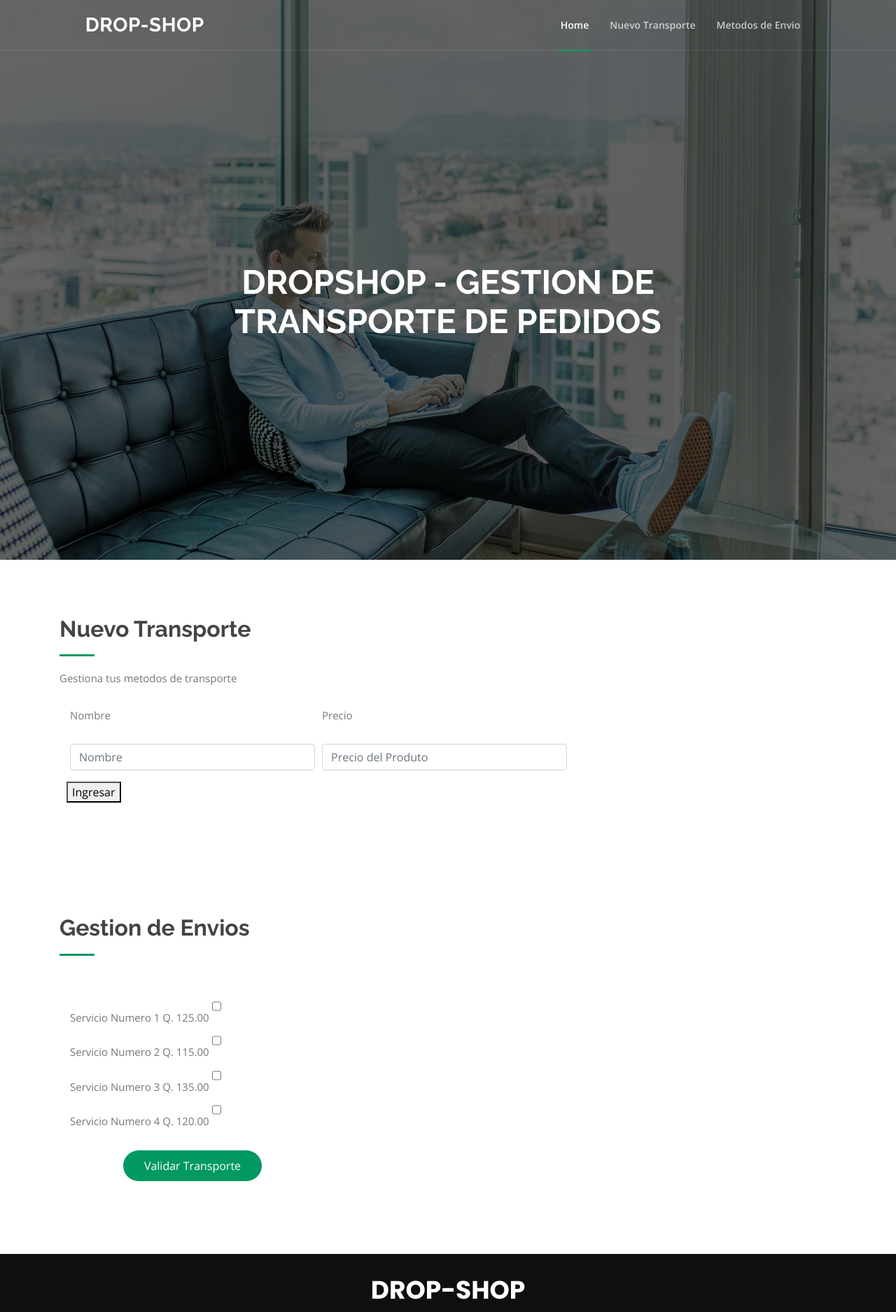
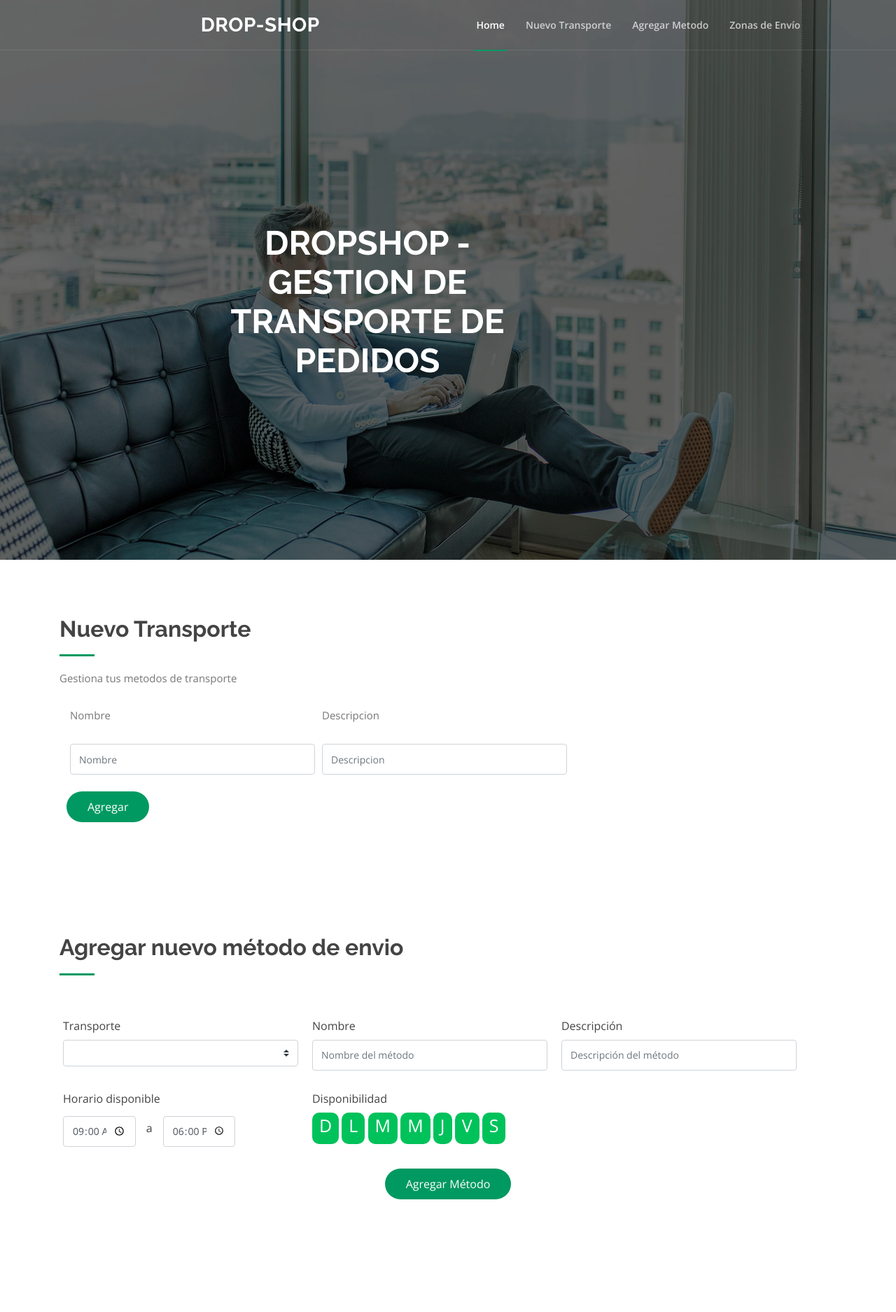
Before and after one commit to richie77mendez/adminDropShop, a PHP site: page /transporte.php in a window 1280 px wide. Shown: the top 1875 px of the page at 70% size. Run offline with PHP 8.4, Linux system fonts and the light colour scheme; lists and menus that the app fills with data are empty; some libraries are stand-ins or nearby versions.

Commit message:
nuevos funcionalidades de metodos de envio

```diff
--- /dev/null
+++ b/assets/css/customStyles.css
@@ -0,0 +1,55 @@
+.input-field {
+    width: 30%;
+    margin: 10px;
+}
+
+.input-time-medium {
+    width: 30%;
+    margin: 5px;
+}
+
+.inputDateMedium {
+    width: 40%;
+    margin: 5px;
+}
+
+.label-margin {
+    margin: 10px;
+}
+
+h1 {
+    color: #464646;
+    width: 500px;
+    margin: 0 auto;
+    text-align: center;
+}
+
+.dowPicker {
+    /* width: 400px; */
+    /* margin: 0 auto; */
+    /* text-align: center; */
+    /* padding: 5px; */
+}
+
+.labelPicker {
+    font-size: 25px;
+    color: #fff;
+    cursor: pointer;
+}
+
+input[type=checkbox] {
+    display: none;
+}
+
+input[type=checkbox]:checked~label {
+    color: #004f25;
+}
+
+.dowPickerOption {
+    display: inline-block;
+    padding-left: 10px;
+    padding-right: 10px;
+    background-color: #00c25b;
+    border-radius: 10px;
+    /* background-color: #000; */
+}
--- /dev/null
+++ b/assets/js/registrarEnvio.js
@@ -0,0 +1,289 @@
+const TEXT_NO = 'no';
+const TEXT_YES = 'yes';
+
+loadTransportes();
+loadMetodosEnvio();
+loadPaises();
+loadCiudades();
+
+
+var sunday = false;
+var monday = false;
+var tuesday = false;
+var wednesday = false;
+var thursday = false;
+var friday = false;
+var saturday = false;
+
+var disponibilidad = [TEXT_NO, TEXT_NO, TEXT_NO, TEXT_NO, TEXT_NO, TEXT_NO, TEXT_NO];
+var transportistas = [];
+
+function setStateToDay(day) {
+    switch (day) {
+        case 'sunday':
+            this.sunday = !this.sunday;
+            setDisponibilidad(day, this.sunday);
+            // console.log('sunday', sunday);
+            break;
+        case 'monday':
+            this.monday = !this.monday;
+            setDisponibilidad(day, this.monday);
+            // console.log('monday', monday);
+            break;
+        case 'tuesday':
+            this.tuesday = !this.tuesday;
+            setDisponibilidad(day, this.tuesday);
+            // console.log('tuesday', tuesday);
+            break;
+        case 'wednesday':
+            this.wednesday = !this.wednesday;
+            setDisponibilidad(day, this.wednesday);
+            // console.log('wednesday', wednesday);
+            break;
+        case 'thursday':
+            this.thursday = !this.thursday;
+            setDisponibilidad(day, this.thursday);
+            // console.log('thursday', thursday);
+            break;
+        case 'friday':
+            this.friday = !this.friday;
+            setDisponibilidad(day, this.friday);
+            // console.log('friday', friday)
+            break;
+        case 'saturday':
+            this.saturday = !this.saturday;
+            setDisponibilidad(day, this.saturday);
+            // console.log('saturday', saturday);
+            break;
+    }
+    // console.log(this.disponibilidad);
+
+}
+
+function setDisponibilidad(day, state) {
+    var newState = TEXT_NO;
+    if (state == true) {
+        newState = TEXT_YES;
+    }
+    switch (day) {
+        case 'sunday':
+            this.disponibilidad[0] = newState;
+            break;
+        case 'monday':
+            this.disponibilidad[1] = newState;
+            break;
+        case 'tuesday':
+            this.disponibilidad[2] = newState;
+            break;
+        case 'wednesday':
+            this.disponibilidad[3] = newState;
+            break;
+        case 'thursday':
+            this.disponibilidad[4] = newState;
+            break;
+        case 'friday':
+            this.disponibilidad[5] = newState;
+            break;
+        case 'saturday':
+            this.disponibilidad[6] = newState;
+            break;
+    }
+}
+
+function saveTransportista() {
+    var name = document.getElementById('nameTransport').value;
+    var description = document.getElementById('descriptionTransport').value;
+    var now = firebase.firestore.FieldValue.serverTimestamp();
+    if (!name.trim()) {
+
+    }
+    if (!description.trim() !== "") {
+
+    }
+    db.collection("transportistas").add({
+            name: name,
+            description: description,
+            state: 'active',
+            createdAt: now,
+            updatedAt: now,
+        })
+        .then(function(docRef) {
+            console.log("Transportista escrito con ID: ", docRef.id);
+        })
+        .then(() => setDefaultValuesTransportistas)
+        .catch(function(error) {
+            console.error("Error adding document: ", error);
+        });
+}
+
+function saveMetodoEnvio() {
+    var name = document.getElementById('nombreMetodoEnvio').value;
+    var description = document.getElementById('descripcionMetodoEnvio').value;
+    var transport = document.getElementById("nombreTransporte");
+    var idTransport = transport.options[transport.selectedIndex].value;
+    var nameTransport = transport.options[transport.selectedIndex].text;
+    // var idTransport = document.getElementById('nombreTransporte').value;
+    // var nameTransport = document.getElementById('nombreTransporte').textContent;
+    var initHour = document.getElementById('inicioHorario').value;
+    var endHour = document.getElementById('finHorario').value;
+    var availability = this.disponibilidad;
+    var now = firebase.firestore.FieldValue.serverTimestamp();
+
+    db.collection("metodosEnvio").add({
+            name: name,
+            description: description,
+            nameTransport: nameTransport,
+            idTransport: idTransport,
+            initHour: initHour,
+            endHour: endHour,
+            availability: availability,
+            createdAt: now,
+            updatedAt: now,
+        })
+        .then(function(docRef) {
+            console.log("Metodo envio escrito con ID: ", docRef.id);
+        })
+        .then(() => setDefaultValuesMetodoEnvio())
+        .catch(function(error) {
+            console.error("Error adding document: ", error);
+        });
+    // setDefaultValuesMetodoEnvio();
+}
+
+function saveZonaEnvio() {
+    var metodoEnvio = document.getElementById('nombresMetodoEnvio').value;
+    var pais = document.getElementById("nombresPaises");
+    var valuePais = pais.options[pais.selectedIndex].value;
+    var ciudad = document.getElementById("nombresCiudades");
+    var valueCiudad = ciudad.options[ciudad.selectedIndex].value;
+    var precioZona = document.getElementById("precioZona").value;
+    var now = firebase.firestore.FieldValue.serverTimestamp();
+
+    db.collection("zonasEnvio").add({
+            metod: metodoEnvio,
+            country: valuePais,
+            city: valueCiudad,
+            cost: precioZona,
+            createdAt: now,
+            updatedAt: now,
+        })
+        .then(function(docRef) {
+            console.log("Metodo envio escrito con ID: ", docRef.id);
+        })
+        .catch(function(error) {
+            console.error("Error adding document: ", error);
+        });
+
+}
+
+function setDefaultValuesMetodoEnvio() {
+    document.getElementById('nombreMetodoEnvio').value = ' ';
+    document.getElementById('descripcionMetodoEnvio').value = ' ';
+    document.getElementById('dow1').checked = false;
+    document.getElementById('dow2').checked = false;
+    document.getElementById('dow3').checked = false;
+    document.getElementById('dow4').checked = false;
+    document.getElementById('dow5').checked = false;
+    document.getElementById('dow6').checked = false;
+    document.getElementById('dow7').checked = false;
+    sunday = false;
+    monday = false;
+    tuesday = false;
+    wednesday = false;
+    thursday = false;
+    friday = false;
+    saturday = false;
+    disponibilidad = [TEXT_NO, TEXT_NO, TEXT_NO, TEXT_NO, TEXT_NO, TEXT_NO, TEXT_NO];
+    reloadAll();
+}
+
+function setDefaultValuesTransportistas() {
+    document.getElementById('nameTransport').value = ' ';
+    document.getElementById('descriptionTransport').value = ' ';
+    reloadAll();
+}
+
+function loadTransportes() {
+
+    var select = document.getElementById("nombreTransporte");
+
+    db.collection("transportistas")
+        .get()
+        .then(function(querySnapshot) {
+            querySnapshot.forEach(function(doc) {
+                var option = document.createElement("option");
+                option.text = doc.data().name;
+                option.title = doc.data().name;
+                option.value = doc.id;
+                select.add(option);
+                // doc.data() is never undefined for query doc snapshots
+                // console.log(doc.id, " => ", doc.data().name);
+            });
+        });
+
+
+    // var example_array = {
+    //     ValueA: 'Transporte 1',
+    //     ValueB: 'Transporte 2',
+    //     ValueC: 'Transporte 3'
+    // };
+
+    // for (index in example_array) {
+    //     select.options[select.options.length] = new Option(example_array[index], index);
+    // }
+}
+
+function loadMetodosEnvio() {
+
+    var select = document.getElementById("nombresMetodoEnvio");
+
+    db.collection("metodosEnvio")
+        .get()
+        .then(function(querySnapshot) {
+            querySnapshot.forEach(function(doc) {
+                var option = document.createElement("option");
+                var name = doc.data().name + " - " + doc.data().nameTransport;
+                option.text = name;
+                option.title = name;
+                option.value = doc.id;
+                select.add(option);
+            });
+        });
+}
+
+function loadPaises() {
+
+    var select = document.getElementById("nombresPaises");
+
+    var example_array = {
+        Guatemala: 'Guatemala',
+        EstadosUnidos: 'Estados Unidos',
+        Mexico: 'Mexico'
+    };
+
+    for (index in example_array) {
+        select.options[select.options.length] = new Option(example_array[index], index);
+    }
+}
+
+function loadCiudades() {
+
+    var select = document.getElementById("nombresCiudades");
+
+    var example_array = {
+        Quetzaltenango: 'Quetzaltenango',
+        Quiche: 'Quiche',
+        SanMarcos: 'San Marcos',
+        Totonicapan: 'Totonicapan',
+        Izabal: 'Izabal'
+    };
+
+    for (index in example_array) {
+        select.options[select.options.length] = new Option(example_array[index], index);
+    }
+}
+
+function reloadAll() {
+    loadTransportes();
+    loadMetodosEnvio();
+}
--- a/transporte.php
+++ b/transporte.php
@@ -26,6 +26,11 @@
 
   <!-- Template Main CSS File -->
   <link href="assets/css/style.css" rel="stylesheet">
+  <link href="assets/css/customStyles.css" rel="stylesheet">
+
+  <!-- Firebise -->
+  <script src="https://www.gstatic.com/firebasejs/7.2.3/firebase-app.js"></script>
+  <script src="https://www.gstatic.com/firebasejs/7.2.3/firebase-firestore.js"></script>
 </head>
 
 <body>
@@ -44,8 +49,9 @@
             <ul>
               <li class="active"><a href="index.php">Home</a></li>
               <li class="active"><a href="#transporte">Nuevo Transporte</a></li>
-              <li class="active"><a href="#pedidos">Metodos de Envio </a></li>
-
+              <!-- <li class="active"><a href="#pedidos">Metodos de Envio </a></li> -->
+              <li class="active"><a href="#agregarMetodoEnvio">Agregar Metodo</a></li>
+              <li class="active"><a href="#zonaGeograficaEnvio">Zonas de Envío</a></li>
             </ul>
           </nav><!-- .nav-menu -->
         </div>
@@ -79,27 +85,28 @@
 
       <div class="col-lg-8 mt-5 mt-lg-0">
 
-          <form method="post">
+        <form method="post" role="form" autocomplete="off" class="php-email-form">
           <div class="form-row">
             <div class="col-md-6 form-group">
               <div class="section-title">
                 <p>Nombre</p>
               </div>
-                <input type="text" name="nombre" class="form-control" id="nombre" placeholder="Nombre" data-rule="minlen:6" data-msg="Porfavor ingresa un nombre valido." />
-                <div class="validate"></div>
+              <input type="text" name="nombre" class="form-control" id="nameTransport" placeholder="Nombre" data-msg="Porfavor ingresa un nombre valido." />
+              <div class="validate" id="validateNameTransport"></div>
             </div>
             <div class="col-md-6 form-group">
               <div class="section-title">
-                  <p>Precio</p>
+                <p>Descripcion</p>
               </div>
-                <input type="number" min=0.05 step="1.0" name="precio" class="form-control" id="precio" placeholder="Precio del Produto" data-rule-number data-msg="Porfavor ingresa un precio valido" />
-                <div class="validate"></div>
+              <input type="text" name="nombre" class="form-control" id="descriptionTransport" placeholder="Descripcion" data-msg="Porfavor ingresa una descripcion valida." />
+              <div class="validate" id="validateDescriptionTransport"></div>
             </div>
 
-            <div class="text-center" >
-              <button type="submit"  >
-                Ingresar
+            <div class="text-center">
+              <button type="submit" onclick="saveTransportista()">
+                Agregar
               </button>
+            </div>
           </div>
         </form>
 
@@ -111,7 +118,7 @@
   </section><!-- End Sesion Section -->
 
   <!-- ======= Sesion Section ======= -->
-  <section id="pedidos" class="contact">
+  <!-- <section id="pedidos" class="contact">
     <div class="container">
 
       <div class="section-title">
@@ -123,14 +130,14 @@
 
       <div class="col-lg-8 mt-5 mt-lg-0">
 
-          <form method="post"  role="form" class="php-email-form">
+        <form method="post" role="form" class="php-email-form">
           <div class="form-row">
             <div class="col-md-6 form-group">
               <div class="section-title">
-                  <p>Servicio Numero 1           Q. 125.00 <input type="checkbox" id="cbox1" value="second_checkbox"></p>
-                  <p>Servicio Numero 2           Q. 115.00 <input type="checkbox" id="cbox2" value="second_checkbox"></p>
-                  <p>Servicio Numero 3           Q. 135.00 <input type="checkbox" id="cbox3" value="second_checkbox"></p>
-                  <p>Servicio Numero 4           Q. 120.00 <input type="checkbox" id="cbox4" value="second_checkbox"></p>
+                <p>Servicio Numero 1 Q. 125.00 <input type="checkbox" id="cbox1" value="second_checkbox"></p>
+                <p>Servicio Numero 2 Q. 115.00 <input type="checkbox" id="cbox2" value="second_checkbox"></p>
+                <p>Servicio Numero 3 Q. 135.00 <input type="checkbox" id="cbox3" value="second_checkbox"></p>
+                <p>Servicio Numero 4 Q. 120.00 <input type="checkbox" id="cbox4" value="second_checkbox"></p>
               </div>
               <div class="text-center"><button type="submit">Validar Transporte</button></div>
             </div>
@@ -142,8 +149,130 @@
     </div>
 
     </div>
-  </section><!-- End Sesion Section -->
+  </section> -->
+  <!-- End Sesion Section -->
 
+  <section id="agregarMetodoEnvio" class="contact">
+
+    <div class="container">
+      <div class="section-title">
+        <h2>Agregar nuevo método de envio</h2>
+      </div>
+    </div>
+
+    <div class="container">
+
+      <form method="post" role="form" autocomplete="off" class="php-email-form">
+        <div class="form-row">
+          <div class="form-group input-field">
+            <label for="exampleInputEmail1">Transporte</label>
+            <select class="form-control custom-select" id="nombreTransporte"></select>
+          </div>
+          <div class="form-group input-field">
+            <label>Nombre</label>
+            <input type="text" name="nombreMetodoEnvio" class="form-control" id="nombreMetodoEnvio" placeholder="Nombre del método" data-rule="minlen:6" data-msg="Porfavor ingresa un nombre valido." />
+          </div>
+          <div class="form-group input-field">
+            <label for="exampleInputEmail1">Descripción</label>
+            <input type="text" name="descripcionMetodoEnvio" class="form-control" id="descripcionMetodoEnvio" placeholder="Descripción del método" data-rule="minlen:6" data-msg="Porfavor ingresa un nombre valido." />
+          </div>
+        </div>
+
+        <div class="form-row">
+          <div class="form-group input-field">
+            <label for="exampleInputEmail1">Horario disponible</label>
+            <div class="form-row">
+              <div class="form-group input-time-medium">
+                <input class="form-control" id="inicioHorario" type="time" name="appt-time" value="09:00">
+              </div>
+              <div class="form-group label-margin">
+                <label>a</label>
+              </div>
+              <div class="form-group input-time-medium">
+                <input class="form-control" id="finHorario" type="time" name="appt-time" value="18:00">
+              </div>
+            </div>
+          </div>
+          <div class="form-group input-field">
+            <label for="exampleInputEmail1">Disponibilidad</label>
+            <div class="dowPicker">
+              <div class="dowPickerOption">
+                <input type="checkbox" id="dow1">
+                <label class="labelPicker" onclick="setStateToDay('sunday')" for="dow1">D</label>
+              </div>
+              <div class="dowPickerOption">
+                <input type="checkbox" id="dow2">
+                <label class="labelPicker" onclick="setStateToDay('monday')" for="dow2">L</label>
+              </div>
+              <div class="dowPickerOption">
+                <input type="checkbox" id="dow3">
+                <label class="labelPicker" onclick="setStateToDay('tuesday')" for="dow3">M</label>
+              </div>
+              <div class="dowPickerOption">
+                <input type="checkbox" id="dow4">
+                <label class="labelPicker" onclick="setStateToDay('wednesday')" for="dow4">M</label>
+              </div>
+              <div class="dowPickerOption">
+                <input type="checkbox" id="dow5">
+                <label class="labelPicker" onclick="setStateToDay('thursday')" for="dow5">J</label>
+              </div>
+              <div class="dowPickerOption">
+                <input type="checkbox" id="dow6">
+                <label class="labelPicker" onclick="setStateToDay('friday')" for="dow6">V</label>
+              </div>
+              <div class="dowPickerOption">
+                <input type="checkbox" id="dow7">
+                <label class="labelPicker" onclick="setStateToDay('saturday')" for="dow7">S</label>
+              </div>
+            </div>
+          </div>
+        </div>
+        <div class="text-center">
+          <button type="submit" id="botonP" onclick="saveMetodoEnvio()">Agregar Método</button>
+        </div>
+      </form>
+
+    </div>
+
+  </section>
+
+  <section id="zonaGeograficaEnvio" class="contact">
+
+    <div class="container">
+      <div class="section-title">
+        <h2>Zonas geógraficas de envío</h2>
+      </div>
+    </div>
+
+    <div class="container">
+
+      <form method="post" role="form" autocomplete="off" class="php-email-form">
+        <div class="form-row">
+          <div class="form-group input-field">
+            <label for="exampleInputEmail1">Metodo de Envío</label>
+            <select class="form-control custom-select" id="nombresMetodoEnvio"></select>
+          </div>
+          <div class="form-group input-field">
+            <label>Pais</label>
+            <select class="form-control custom-select" id="nombresPaises"></select>
+          </div>
+          <div class="form-group input-field">
+            <label for="exampleInputEmail1">Ciudad</label>
+            <select class="form-control custom-select" id="nombresCiudades"></select>
+          </div>
+          <div class="form-group input-field">
+            <label for="exampleInputEmail1">Costo</label>
+            <input type="number" min=0.0 step="1.0" name="precio" class="form-control" id="precioZona" placeholder="Precio del Produto" data-rule-number data-msg="Porfavor ingresa un precio valido" />
+          </div>
+        </div>
+        <div class="text-center">
+          <button type="submit" id="botonP" onclick="saveZonaEnvio()">Agregar Nueva Zona</button>
+        </div>
+      </form>
+
+    </div>
+
+  </section>
 
   </main><!-- End #main -->
 
@@ -187,7 +316,8 @@
 
   <!-- Template Main JS File -->
   <script src="assets/js/main.js"></script>
-  <script src="Registro.js"></script>
+  <script type="text/javascript" src="Registro.js"></script>
+  <script type="text/javascript" src="assets/js/registrarEnvio.js"></script>
 </body>
 
 </html>
```
Lines whose indentation alone changed are shown as unchanged.
